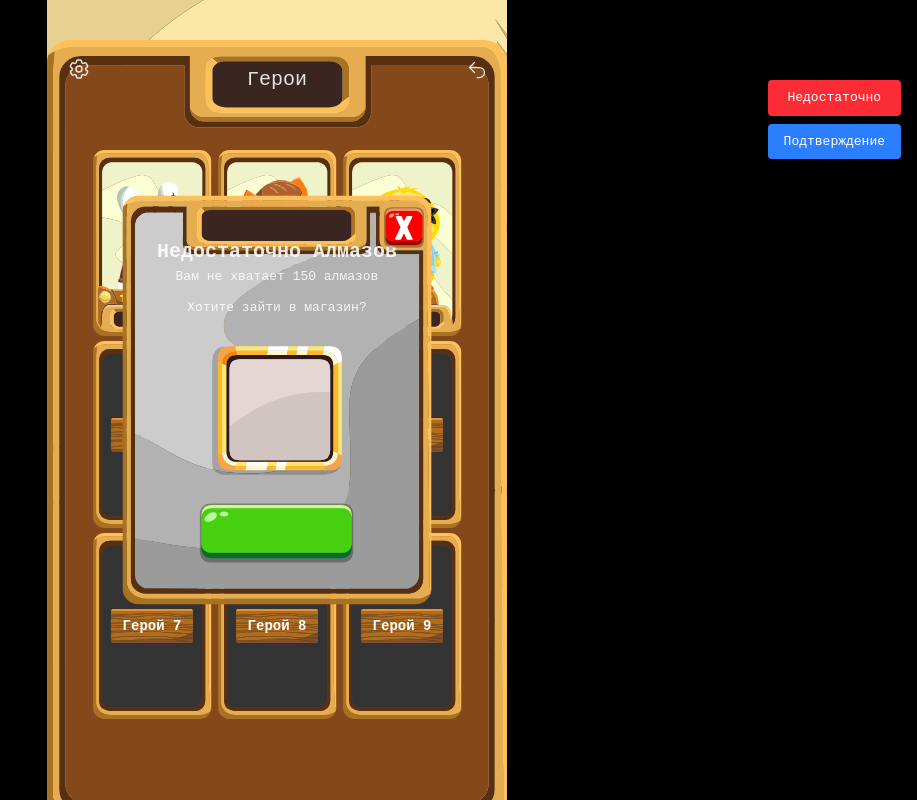
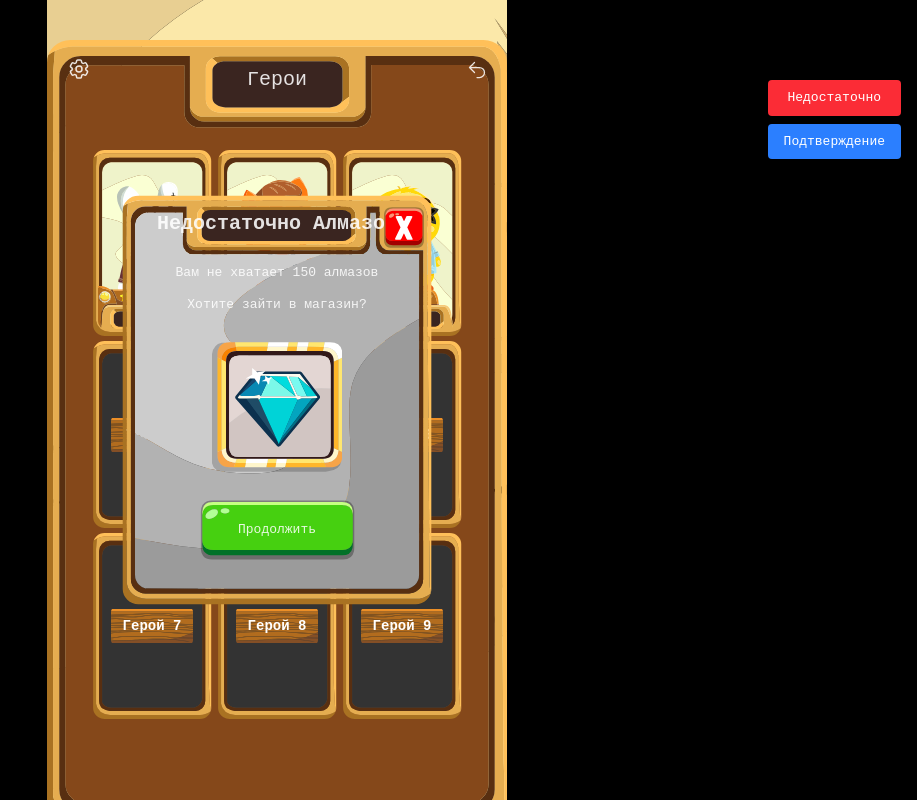
Before and after one commit to b8y-lab/lastwar-frontend, a Next.js app: page /hero/all in a window 1280 px wide. Shown: the whole page, without its empty margins (363-1280 px from the left). Built offline with nearby package versions, Linux system fonts and the light colour scheme.

Commit message:
added diamonds modal

```diff
--- a/src/components/DiamondsModal.tsx
+++ b/src/components/DiamondsModal.tsx
@@ -44,7 +44,7 @@ export default function DiamondsModal({
     >
       <div className="fixed inset-0 flex items-center justify-center">
         <DialogPanel
-          className="w-[310px] h-[410px] relative p-3.5 flex flex-col items-center justify-center"
+          className="w-[310px] h-[410px] relative p-3.5 flex flex-col"
           style={{
             backgroundImage: `url("${backgroundImage}")`,
             backgroundSize: "cover",
@@ -63,7 +63,7 @@ export default function DiamondsModal({
             {isInsufficient ? 'Недостаточно Алмазов' : 'Подтверждение'}
           </DialogTitle>
 
-          <div className="flex flex-col items-center gap-3">
+          <div className="flex flex-col items-center gap-3 mt-6">
             {isInsufficient ? (
               <>
                 <div className="text-center">
@@ -81,14 +81,40 @@ export default function DiamondsModal({
             )}
 
             <div className="my-4">
-              <Image width={130} height={130} src="/assets/diamonds/gold-frame.svg" alt="Алмаз" />
+              <div className='flex items-center justify-center' style={{
+                width: 130,
+                height: 130,
+                backgroundImage: `url("/assets/diamonds/gold-frame.svg")`,
+                backgroundSize: "cover",
+                backgroundPosition: 'center',
+                backgroundRepeat: 'no-repeat',
+              }}>
+                <div style={{
+                width: 85,
+                height: 80,
+                backgroundImage: `url("/assets/diamonds/diamond.svg")`,
+                backgroundSize: "cover",
+                backgroundPosition: 'center',
+                backgroundRepeat: 'no-repeat',
+              }}>
+
+              </div>
+              </div>
             </div>
 
             <button
-              onClick={handleContinue}
+              onClick={onContinue}
               className="cursor-pointer"
+              style={{
+                width: 155,
+                height: 60,
+                backgroundImage: 'url("/assets/diamonds/next-btn.svg")',
+                backgroundSize: "cover",
+                backgroundPosition: 'center',
+                backgroundRepeat: 'no-repeat',
+              }}
             >
-              <Image width={155} height={60} src="/assets/diamonds/next-btn.svg" alt="Продолжить" />
+              Продолжить
             </button>
 
             {!isInsufficient && (
--- a/src/components/InsufficientDiamondsModal.tsx
+++ b/src/components/InsufficientDiamondsModal.tsx
@@ -59,8 +59,16 @@ export default function InsufficientDiamondsModal({
             <button
               onClick={onContinue}
               className="cursor-pointer"
+              style={{
+                width: 155,
+                height: 60,
+                backgroundImage: 'url("/assets/diamonds/next-btn.svg")',
+                backgroundSize: "cover",
+                backgroundPosition: 'center',
+                backgroundRepeat: 'no-repeat',
+              }}
             >
-              <Image width={155} height={60} src="/assets/diamonds/next-btn.svg" alt="Продолжить" />
+              Продолжить
             </button>
 
             <div className='flex items-center gap-4 cursor-pointer'>
```
